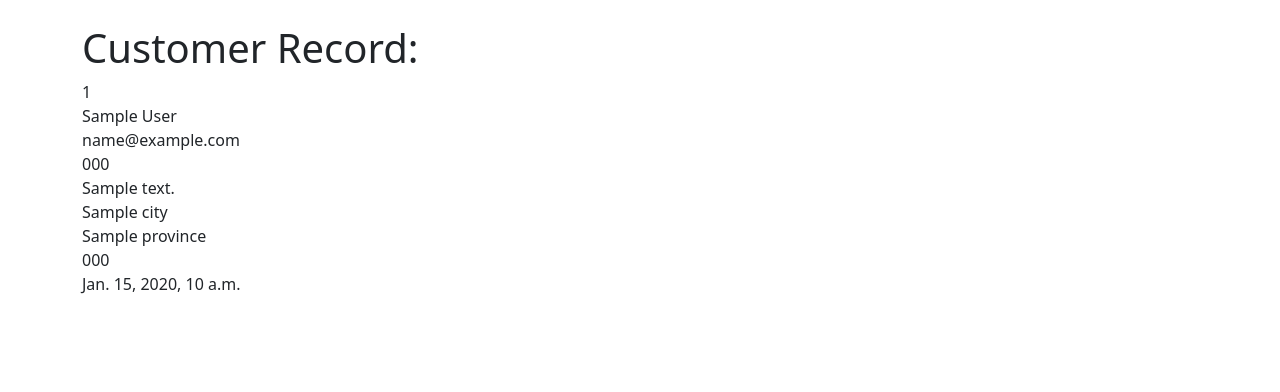
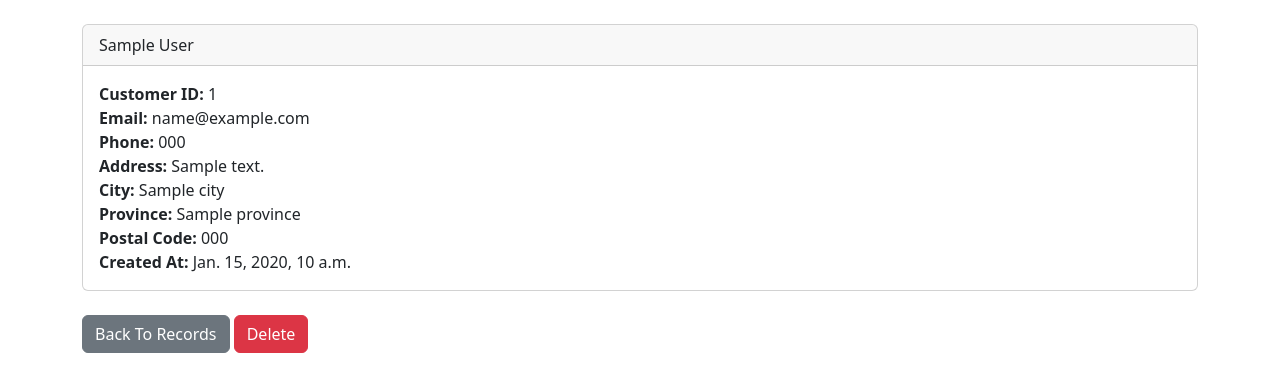
Before and after one commit to AmberForrester/CRM-App, a Django app: template dcrm/website/templates/record.html in a window 1280 px wide. Shown: the part 56-448 px from the top of the page. Run offline with Django 3.2, Linux system fonts and the light colour scheme; the template is opened without the code that fills it: most values are stand-ins (such as "Sample title", 1, 10 or a date in 2020).

Commit message:
Bootstrap Card to organize customer record data

```diff
--- a/dcrm/website/templates/record.html
+++ b/dcrm/website/templates/record.html
@@ -6,19 +6,34 @@
 
 {% block content %}
 
-<h1> Customer Record: </h1>
 
-{% comment %} #91 - Bring customer specifc records on the page. {% endcomment %}
-{{ customer_record.id }} <br/>
-{{ customer_record.first_name }} {{ customer_record.last_name }}
-<br/>
-{{ customer_record.email }} <br/>
-{{ customer_record.phone }} <br/>
-{{ customer_record.address}} <br/>
-{{ customer_record.city }} <br/>
-{{ customer_record.province }} <br/>
-{{ customer_record.postalcode }} <br/>
-{{ customer_record.created_at }} <br/>
+{% comment %} #92 - Use BootStrap Card to organize data. {% endcomment %}
+<div class="card">
+    <div class="card-header">
+        {% comment %} #91 - Bring customer specifc records on the page. {% endcomment %}
+        {{ customer_record.first_name }} {{ customer_record.last_name }}
+    </div>
+    <div class="card-body">
 
+        <p class="card-text">
+        <strong>Customer ID: </strong>{{ customer_record.id }} <br/>
+        <strong>Email: </strong>{{ customer_record.email }} <br/>
+        <strong>Phone: </strong>{{ customer_record.phone }} <br/>
+        <strong>Address: </strong>{{ customer_record.address}} <br/>
+        <strong>City: </strong>{{ customer_record.city }} <br/>
+        <strong>Province: </strong>{{ customer_record.province }} <br/>
+        <strong>Postal Code: </strong>{{ customer_record.postalcode }} <br/>
+        <strong>Created At: </strong>{{ customer_record.created_at }} <br/>
+        </p>
+
+    </div>
+  </div>
+
+  <br/>
+
+  {% comment %} #93 - Back and Delete button {% endcomment %}
+  <a href='{% url 'home' %}' class="btn btn-secondary">Back To Records</a>
+
+  <a href='' class="btn btn-danger">Delete</a>
 
 {% endblock %}
```
